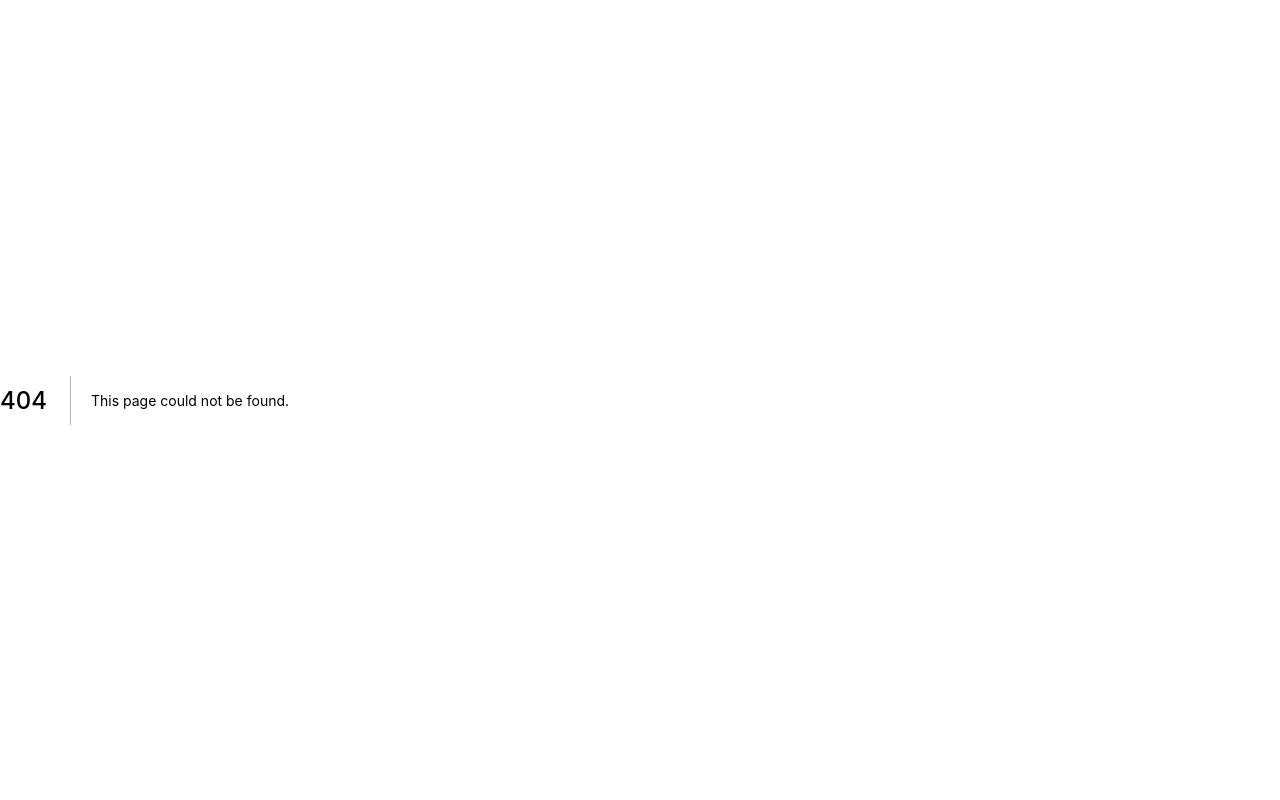
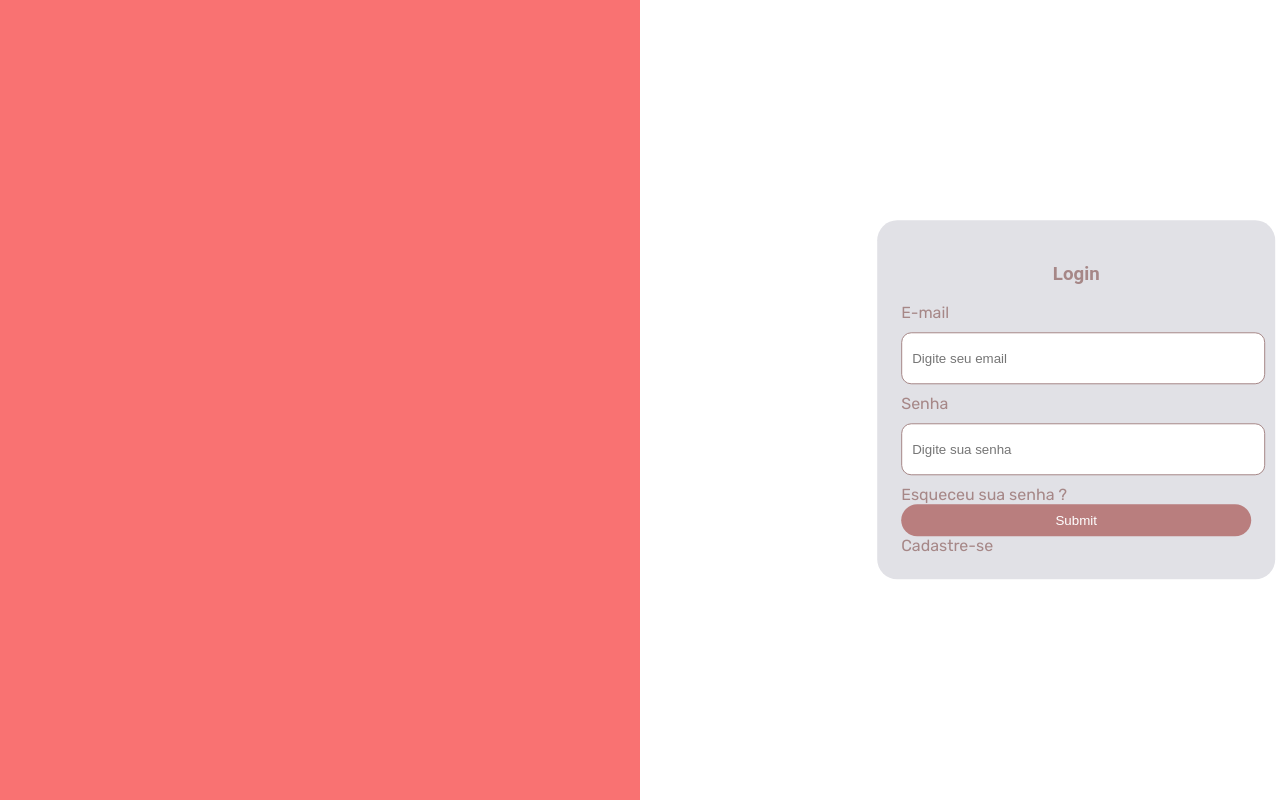
Before and after one commit to batrizz/mapareact, a Next.js app: page /login in a window 1280 px wide. Before the commit this address had no page. Built offline with nearby package versions, Linux system fonts and the light colour scheme.

Commit message:
Login, Remove, Move

```diff
--- a/src/pages/_app.tsx
+++ b/src/pages/_app.tsx
@@ -1,5 +1,5 @@
 import Head from 'next/head'
-import { List } from '../component/list'
+import  List  from '../component/list'
 import '../styles/styles.scss'
 
 type Props = {
--- a/src/pages/index.tsx
+++ b/src/pages/index.tsx
@@ -1,7 +1,8 @@
 import React from 'react'
 import dynamic from 'next/dynamic'
 import { useState } from 'react'
-import { List } from '../component/list'
+import  List  from '../component/list'
+import LocationMarker from '../component/LocationMarker'
 
 export default function Home() {
   const [markers, setMarkers] = useState([])
@@ -9,12 +10,15 @@ export default function Home() {
     ssr: false
   })
 
+
   return (
     <main>
       <div id="map">
         <MapWithNoSSR markers={markers} setMarkers={setMarkers} />
       </div>
       <List markers={markers} setMarkers={setMarkers} />
+
     </main>
+
   )
 }
--- /dev/null
+++ b/src/pages/login/index.tsx
@@ -0,0 +1,23 @@
+import styles from "./styles.module.scss"
+
+export default function TelaLogin() {
+    return(
+       <>
+       <section className={styles.home}>
+           <div>
+               <form className={styles.inicial}>
+                   <h3>Login</h3>
+                   <label>E-mail</label>
+                   <input type="text" placeholder="Digite seu email"/>
+                   <label>Senha</label>
+                   <input type="password" placeholder="Digite sua senha"/>
+                   <label>Esqueceu sua senha ?</label>
+                   <a href="/"> <input type="submit" /> </a>
+                   <label className="cad">Cadastre-se</label>
+
+               </form>
+           </div>
+        </section>
+       </>
+    );
+}
--- /dev/null
+++ b/src/pages/login/styles.module.scss
@@ -0,0 +1,51 @@
+.home{
+    position: fixed;
+    top: 0;
+    left: 0;
+    width: 50%;
+    height: 100%;
+    background-color: #F97272;
+ }
+  .inicial{
+
+     max-width: 350px;
+     width: 80%;
+     padding: 1.5rem;
+     position: absolute;
+     left: 50%;
+     top: 50%;
+     transform: translate(140%, -50%);
+     border-radius: 20px;
+     background-color:  #e1e1e6;
+
+
+     h3 {
+         text-align: center;
+         font-family: "Roboto";
+         color: #A68787;
+     }
+     label{
+         color: #A68787;
+
+     }
+
+ }
+
+ .inicial input[type=text],
+ .inicial input[type="password"]{
+     width: 100%;
+     height: 3rem;
+     border: 1px solid #A68787;
+     padding-left: 10px;
+     margin: 10px 0;
+     border-radius: 10px;
+ }
+ .inicial input[type="submit"] {
+     width: 100%;
+     height: 2rem;
+     cursor: pointer;
+     background: #B97E7E;
+     color: white;
+     border: 0;
+     border-radius: 20px;
+ }
--- a/src/styles/list.module.scss
+++ b/src/styles/list.module.scss
@@ -27,7 +27,7 @@
     gap: 2.3rem;
     padding: 0 1.2rem;
 
-    background: #c3dee9;
+    background: #F97272;
     color: rgb(43, 43, 43);
     border-bottom: 1px solid #cfcfcf;
 
--- a/src/styles/styles.scss
+++ b/src/styles/styles.scss
@@ -1,3 +1,6 @@
+
+
+
 html,
 body,
 #__next,
```
Also changed, not shown: src/component/Circle.tsx (added, +14 -0 lines), src/component/LocationMarker.tsx (added, +67 -0 lines), src/component/list.tsx (+6 -12 lines), src/component/map.tsx (+6 -59 lines).
